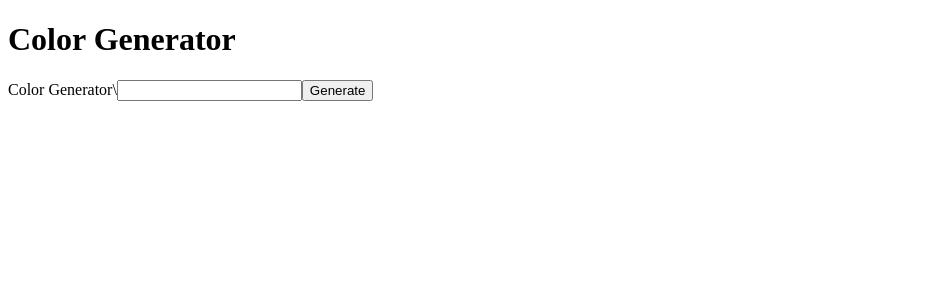
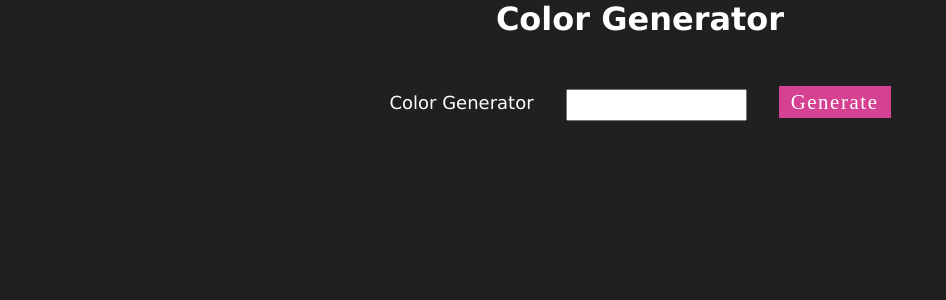
Before and after one commit to Kripu77/color-generator, a React (Create React App) app in the folder color-generator/: page / in a window 1280 px wide. Shown: the top 300 px of the page, without its empty margins (0-946 px from the left). Built offline with nearby package versions, Linux system fonts and the light colour scheme.

Commit message:
basic styling

```diff
--- a/color-generator/src/App.js
+++ b/color-generator/src/App.js
@@ -1,12 +1,12 @@
 import React from 'react'
-
+import "./CSS/style.css"
 const App = () => {
     return (
         <main>
             <h1> Color Generator</h1>
             <section>
                 <form>
-                    <label htmlFor='generator'> Color Generator</label>\
+                    <label htmlFor='generator'> Color Generator</label>
                     <input type="text" id="generator" name="generator"></input>
                     <button> Generate</button>
                 </form>
--- a/color-generator/src/CSS/style.css
+++ b/color-generator/src/CSS/style.css
@@ -0,0 +1,41 @@
+*{
+    padding: 0;
+    margin: 0;
+    box-sizing: border-box;
+}
+
+body{
+    background-color: #202020;
+    font-family: 'Lucida Sans', 'Lucida Sans Regular', 'Lucida Grande', 'Lucida Sans Unicode', Geneva, Verdana, sans-serif;
+    color: #fff;
+    text-align: center;
+    }
+
+section{
+    margin-top: 3rem;
+    font-size: large;
+}
+input{
+    margin-left: 2rem;
+    height: 2rem;
+}
+
+button{
+    margin-left: 2rem;
+    outline: none;
+    border: none;
+    height: 2rem;
+    width: 7rem;
+    background-color: #d64292;
+    color: #fff;
+    font-family: 'Times New Roman', Times, serif;
+    font-size: 1.3rem;
+    letter-spacing: 0.1rem;
+    transition: 0.4s all ease-in-out;
+}
+button:hover{
+width: 9rem;
+height: 2.3rem;
+color:#d64292;
+background-color: #fff;
+}
```
